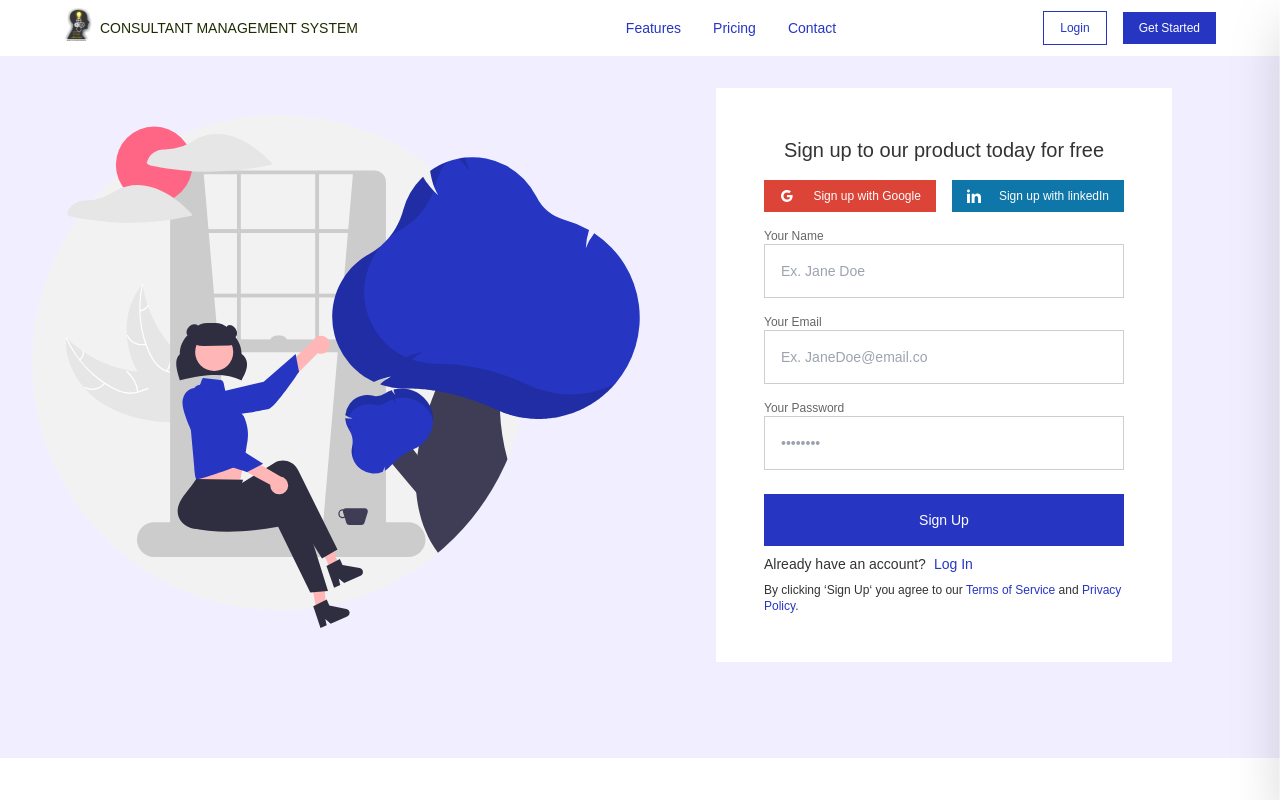
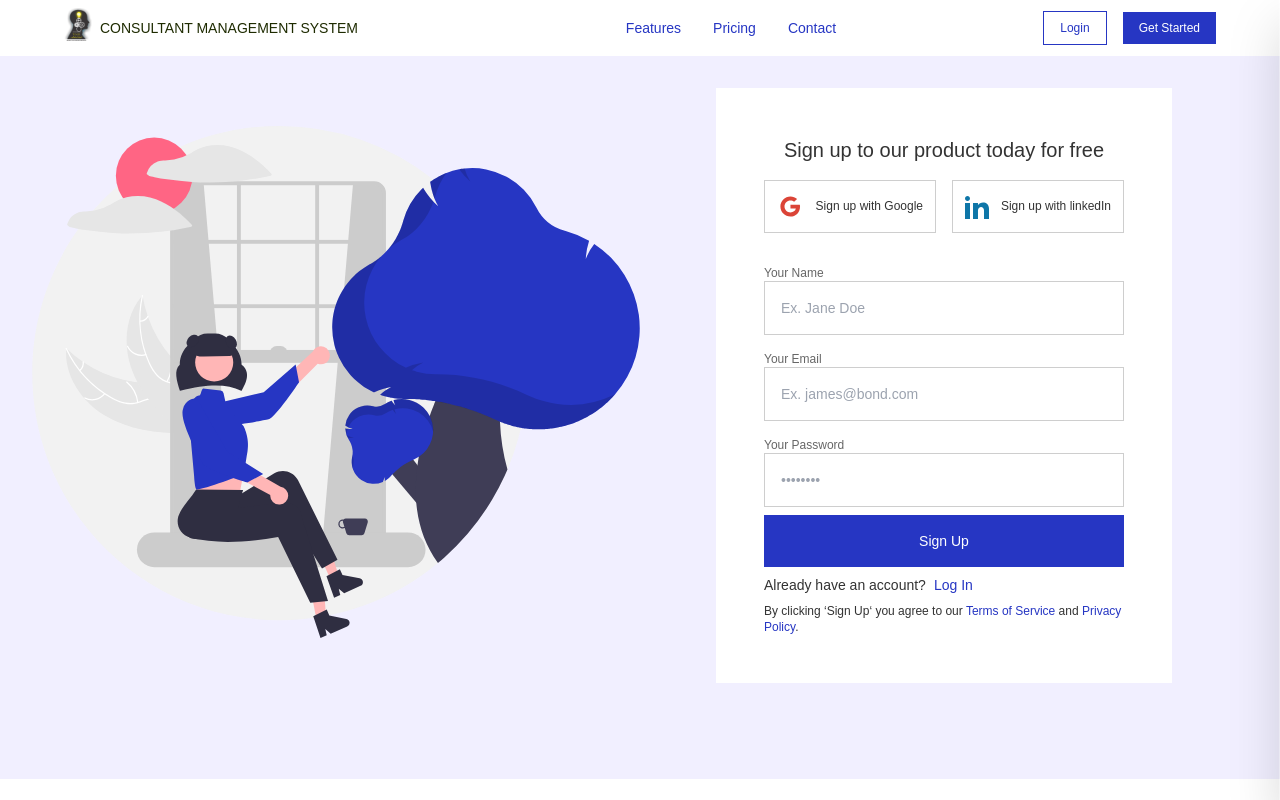
Before and after one commit to Emiklad24/CMS_FRONTEND, a Next.js app: page /get-started in a window 1280 px wide. Built offline with nearby package versions, Linux system fonts and the light colour scheme.

Commit message:
Chore: sign up form validation done

```diff
--- a/src/pages/get-started.js
+++ b/src/pages/get-started.js
@@ -3,7 +3,33 @@ import Header from "@components/Header/Header"
 import signup from "@assets/images/signup.svg"
 import Image from "next/image"
 
+import { AiOutlineWarning } from "react-icons/ai"
+
+import { useFormik } from "formik"
+import * as Yup from "yup"
+
 const SignUp = () => {
+	const formik = useFormik({
+		initialValues: {
+			name: "",
+			email: "",
+			password: "",
+		},
+		validationSchema: Yup.object({
+			name: Yup.string()
+				.min(5, "Must be 5 characters or more")
+				.required("This field is empty!"),
+			email: Yup.string().email("Invalid email address").required("This field is empty!"),
+			password: Yup.string()
+				.required("This field is empty!")
+				.min(8, "Password is too short - should contain min. 8 characters")
+				.matches(/[a-zA-Z]/, "Password can only contain Latin letters."),
+		}),
+		onSubmit: (values) => {
+			alert(JSON.stringify(values, null, 2))
+		},
+	})
+
 	return (
 		<div>
 			<Header />
@@ -19,15 +45,15 @@ const SignUp = () => {
 									Sign up to our product today for free
 								</h1>
 								<div className="py-4 flex flex-row  text-xs md-text-sm text-white">
-									<Link href="/google">
-										<a className="basis-1/2 flex flex-col md:flex-row text-center items-center justify-around p-2 bg-google">
+									<Link href="/">
+										<a className="basis-1/2 flex flex-col-reverse md:flex-row text-center items-center justify-between p-3 text-xs  w-full text-dark-gray border border-lighter-gray mb-4 leading-tight focus:outline-none focus:bg-white focus:border-blue-primary">
 											<svg
 												xmlns="http://www.w3.org/2000/svg"
-												width="16"
-												height="16"
+												width="27"
+												height="27"
 												viewBox="0 0 24 24"
 												fill="currentColor"
-												className="mr-1"
+												className="mr-2 text-google"
 											>
 												<path d="M20.283,10.356h-8.327v3.451h4.792c-0.446,2.193-2.313,3.453-4.792,3.453c-2.923,0-5.279-2.356-5.279-5.28	c0-2.923,2.356-5.279,5.279-5.279c1.259,0,2.397,0.447,3.29,1.178l2.6-2.599c-1.584-1.381-3.615-2.233-5.89-2.233	c-4.954,0-8.934,3.979-8.934,8.934c0,4.955,3.979,8.934,8.934,8.934c4.467,0,8.529-3.249,8.529-8.934	C20.485,11.453,20.404,10.884,20.283,10.356z" />
 											</svg>
@@ -36,14 +62,14 @@ const SignUp = () => {
 									</Link>
 									<span className="mx-2"></span>
 									<Link href="/linkedin">
-										<a className="basis-1/2 flex flex-col md:flex-row text-center items-center justify-around p-2 bg-linkedin">
+										<a className="basis-1/2 flex flex-col-reverse md:flex-row text-center items-center justify-between p-3 text-xs  w-full text-dark-gray border border-lighter-gray mb-4 leading-tight focus:outline-none focus:bg-white focus:border-blue-primary">
 											<svg
 												xmlns="http://www.w3.org/2000/svg"
-												width="14"
-												height="14"
+												width="24"
+												height="24"
 												viewBox="0 0 24 24"
 												fill="currentColor"
-												className="mr-1"
+												className="mr-2 text-linkedin"
 											>
 												<path d="M4.98 3.5c0 1.381-1.11 2.5-2.48 2.5s-2.48-1.119-2.48-2.5c0-1.38 1.11-2.5 2.48-2.5s2.48 1.12 2.48 2.5zm.02 4.5h-5v16h5v-16zm7.982 0h-4.968v16h4.969v-8.399c0-4.67 6.029-5.052 6.029 0v8.399h4.988v-10.131c0-7.88-8.922-7.593-11.018-3.714v-2.155z" />
 											</svg>
@@ -51,40 +77,89 @@ const SignUp = () => {
 										</a>
 									</Link>
 								</div>
-								<form className="w-full">
-									<label className="flex flex-col">
+								<form onSubmit={formik.handleSubmit} className="w-full">
+									<label htmlFor="name" className="flex flex-col">
 										<span className=" text-xs font-medium text-light-gray">
 											Your Name
 										</span>
 										<input
-											className="p-2 md:p-4 text-xs md:text-sm w-full text-dark-gray border border-lighter-gray mb-4 leading-tight focus:outline-none focus:bg-white focus:border-blue-primary"
+											className={
+												formik.touched.name && formik.errors.name
+													? "p-2 md:p-4 text-xs md:text-sm w-full text-dark-gray border border-danger leading-tight focus:outline-none focus:bg-white focus:border-danger animate-wiggle"
+													: "p-2 md:p-4 text-xs md:text-sm w-full text-dark-gray border border-lighter-gray leading-tight focus:outline-none focus:bg-white focus:border-blue-primary "
+											}
+											id="name"
+											name="name"
 											type="text"
 											placeholder="Ex. Jane Doe"
 											inputMode="name"
 											required
+											onChange={formik.handleChange}
+											onBlur={formik.handleBlur}
+											value={formik.values.name}
 										/>
+										{formik.touched.name && formik.errors.name ? (
+											<div className="flex flex-row items-center text-danger text-xs italic">
+												{" "}
+												<AiOutlineWarning className="w-4 h-4" />
+												{formik.errors.name}
+											</div>
+										) : null}
 									</label>
-									<label className="flex flex-col">
-										<span className="text-xs font-medium text-light-gray">
+									<label htmlFor="email" className="flex flex-col mt-4">
+										<span className=" text-xs font-medium text-light-gray">
 											Your Email
 										</span>
 										<input
-											className="p-2 md:p-4 text-xs md:text-sm w-full text-dark-gray border border-lighter-gray mb-4 leading-tight focus:outline-none focus:bg-white focus:border-blue-primary"
+											className={
+												formik.touched.email && formik.errors.email
+													? "p-2 md:p-4 text-xs md:text-sm w-full text-dark-gray border border-danger leading-tight focus:outline-none focus:bg-white focus:border-danger animate-wiggle"
+													: "p-2 md:p-4 text-xs md:text-sm w-full text-dark-gray border border-lighter-gray leading-tight focus:outline-none focus:bg-white focus:border-blue-primary "
+											}
+											id="email"
+											name="email"
 											type="email"
-											placeholder="Ex. JaneDoe@email.co"
+											placeholder="Ex. james@bond.com"
+											inputMode="email"
 											required
+											onChange={formik.handleChange}
+											onBlur={formik.handleBlur}
+											value={formik.values.email}
 										/>
+										{formik.touched.email && formik.errors.email ? (
+											<div className="flex flex-row items-center text-danger text-xs italic">
+												{" "}
+												<AiOutlineWarning className="w-4 h-4" />
+												{formik.errors.email}
+											</div>
+										) : null}
 									</label>
-									<label className="flex flex-col">
+									<label htmlFor="password" className="flex flex-col mt-4">
 										<span className="text-xs font-medium text-light-gray">
 											Your Password
 										</span>
 										<input
-											className="p-2 md:p-4 text-xs md:text-sm w-full text-dark-gray border border-lighter-gray mb-4 leading-tight focus:outline-none focus:bg-white focus:border-blue-primary"
+											id="password"
+											name="password"
 											type="password"
 											placeholder="••••••••"
 											required
+											onChange={formik.handleChange}
+											onBlur={formik.handleBlur}
+											value={formik.values.password}
+											className={
+												formik.touched.password && formik.errors.password
+													? "p-2 md:p-4 text-xs md:text-sm w-full text-dark-gray border border-danger leading-tight focus:outline-none focus:bg-white focus:border-danger animate-wiggle"
+													: "p-2 md:p-4 text-xs md:text-sm w-full text-dark-gray border border-lighter-gray leading-tight focus:outline-none focus:bg-white focus:border-blue-primary "
+											}
 										/>
+										{formik.touched.password && formik.errors.password ? (
+											<div className="flex flex-row items-center text-danger text-xs italic">
+												{" "}
+												<AiOutlineWarning className="w-4 h-4" />
+												{formik.errors.password}
+											</div>
+										) : null}
 									</label>
 									<input
 										type="submit"
--- a/src/pages/login.js
+++ b/src/pages/login.js
@@ -45,8 +45,8 @@ const Login = () => {
 										<a className="basis-1/2 flex flex-col-reverse md:flex-row text-center items-center justify-between p-3 text-xs  w-full text-dark-gray border border-lighter-gray mb-4 leading-tight focus:outline-none focus:bg-white focus:border-blue-primary">
 											<svg
 												xmlns="http://www.w3.org/2000/svg"
-												width="24"
-												height="24"
+												width="27"
+												height="27"
 												viewBox="0 0 24 24"
 												fill="currentColor"
 												className="mr-2 text-google"
--- a/tailwind.config.js
+++ b/tailwind.config.js
@@ -14,7 +14,7 @@ module.exports = {
 			gold: "#FFB61D",
 			google: "#DB4437",
 			linkedin: "#0e76a8",
-			danger: "#FF0000",
+			danger: "#CA0B00",
 			"background-bg": "#F1EFFF",
 			"dark-gray": "#333333",
 			"light-gray": "#666666",
```
